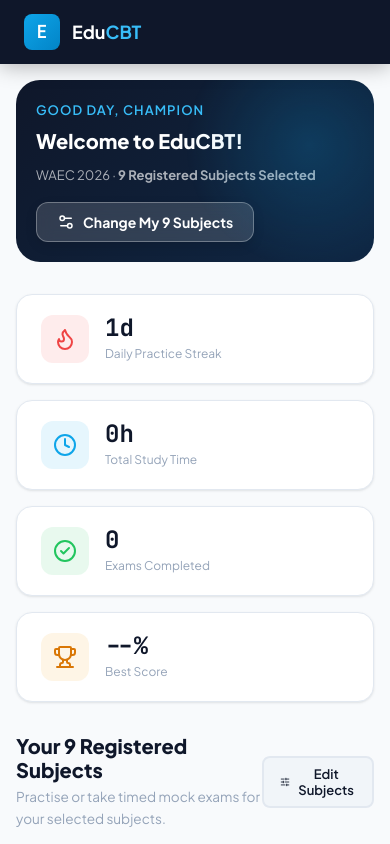
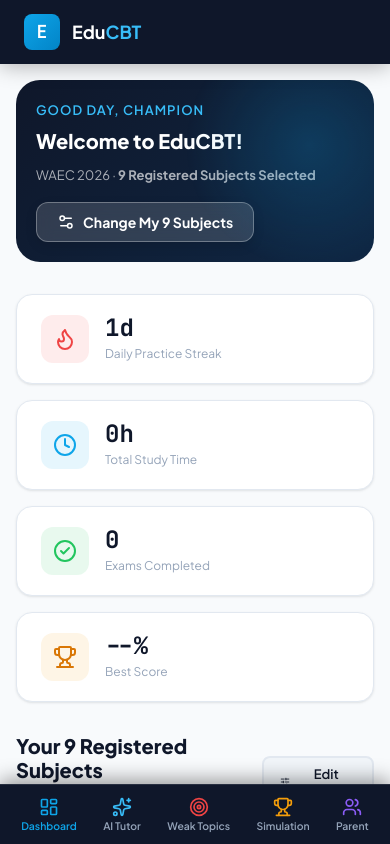
Before and after one commit to Kuino19/waec-cbt, a Next.js app: page /student/dashboard in a window 390 px wide. Shown: the top 844 px of the page. Built offline with nearby package versions, Linux system fonts and the light colour scheme.

Commit message:
feat: add mobile bottom navigation bar for 100% responsiveness on mobile devices

```diff
--- a/app/student/dashboard/page.tsx
+++ b/app/student/dashboard/page.tsx
@@ -555,6 +555,30 @@
         currentSubjects={studentSubjects}
         onSave={handleSaveSubjects}
       />
+
+      {/* Mobile Bottom Navigation Bar for Smart Phones */}
+      <nav className="mobileBottomBar">
+        <button className="mobileBottomBar__item active" onClick={() => setActiveTab('overview')}>
+          <LayoutDashboard size={20} />
+          <span>Dashboard</span>
+        </button>
+        <button className="mobileBottomBar__item" onClick={() => router.push('/student/ai-tutor')}>
+          <Sparkles size={20} color="#38BDF8" />
+          <span>AI Tutor</span>
+        </button>
+        <button className="mobileBottomBar__item" onClick={() => router.push('/student/weak-topics')}>
+          <Target size={20} color="#EF4444" />
+          <span>Weak Topics</span>
+        </button>
+        <button className="mobileBottomBar__item" onClick={() => router.push('/student/grand-simulation')}>
+          <Trophy size={20} color="#F59E0B" />
+          <span>Simulation</span>
+        </button>
+        <button className="mobileBottomBar__item" onClick={() => router.push('/parent')}>
+          <Users size={20} color="#8B5CF6" />
+          <span>Parent</span>
+        </button>
+      </nav>
     </div>
   )
 }
--- a/styles/dashboard.css
+++ b/styles/dashboard.css
@@ -813,8 +813,53 @@
 @media (max-width: 768px) {
   .sidebar { display: none; }
   .dashboardPage { display: block; }
-  .dashboardMain { padding: var(--sp-4); }
+  .dashboardMain { padding: var(--sp-4); padding-bottom: 80px !important; }
   .welcomeBanner { padding: var(--sp-5); }
   .welcomeBanner__name { font-size: var(--text-xl); }
   .navbar__nav { display: none; }
 }
+
+/* Mobile Bottom Navigation Bar */
+.mobileBottomBar {
+  display: none;
+}
+
+@media (max-width: 768px) {
+  .mobileBottomBar {
+    display: flex;
+    position: fixed;
+    bottom: 0;
+    left: 0;
+    right: 0;
+    height: 60px;
+    background: var(--color-navy);
+    border-top: 1px solid rgba(255, 255, 255, 0.1);
+    z-index: 999;
+    align-items: center;
+    justify-content: space-around;
+    padding: 0 0.5rem;
+    box-shadow: 0 -4px 20px rgba(0, 0, 0, 0.4);
+  }
+
+  .mobileBottomBar__item {
+    display: flex;
+    flex-direction: column;
+    align-items: center;
+    justify-content: center;
+    gap: 2px;
+    background: none;
+    border: none;
+    color: #94A3B8;
+    font-size: 0.65rem;
+    font-weight: 600;
+    cursor: pointer;
+    padding: 4px 8px;
+    border-radius: 8px;
+    transition: all 0.15s ease;
+  }
+
+  .mobileBottomBar__item.active,
+  .mobileBottomBar__item:hover {
+    color: #0EA5E9;
+  }
+}
```
